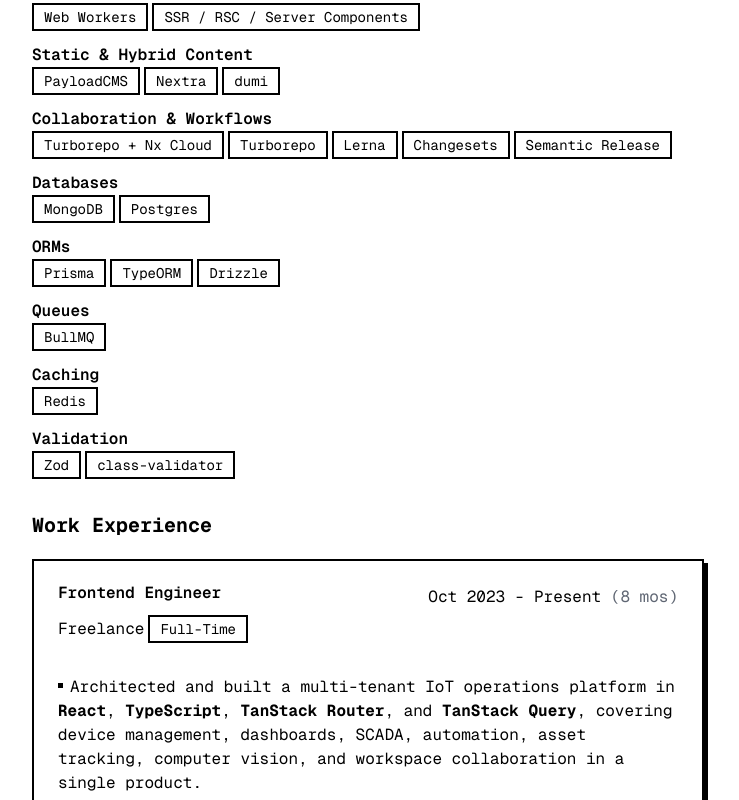
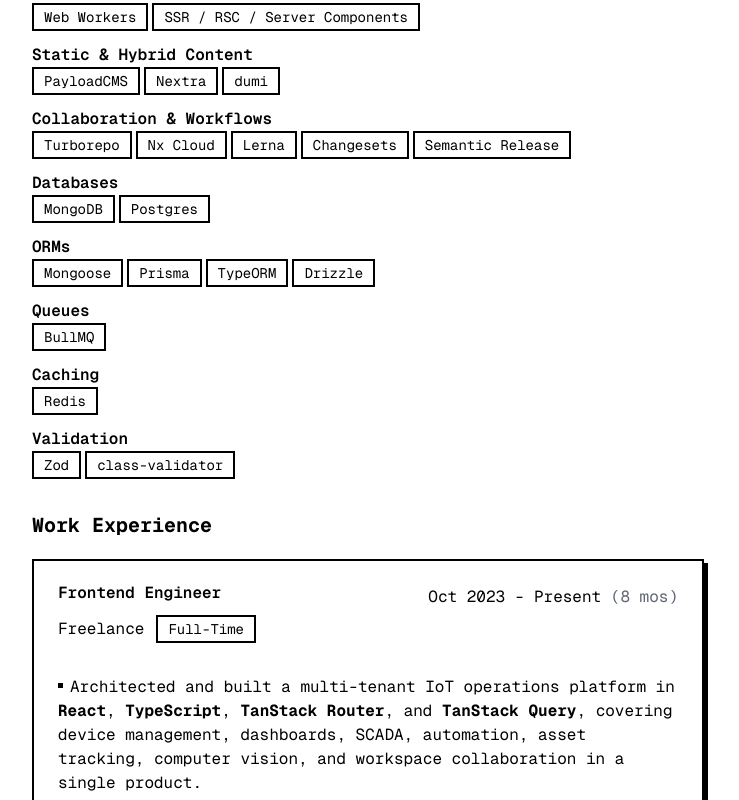
Before and after one commit to createdbymahmood/cv, a Next.js app: page / in a window 1280 px wide. Shown: the part 2000-2800 px from the top of the page, without its empty margins (272-1011 px from the left). Built offline with nearby package versions, Linux system fonts and the light colour scheme.

Commit message:
fix: update education details and refine skills section in resume

```diff
--- a/content/resume/profile.md
+++ b/content/resume/profile.md
@@ -15,7 +15,7 @@
     url: https://www.linkedin.com/in/createdbymahmood
     icon: LinkedIn
 education:
-  - school: IAUM
+  - school: Azad University
     degree: "Bachelor's degree/ Software Engineering"
     start: "2016"
     end: "2021"
@@ -174,8 +174,8 @@
 
 ### Collaboration & Workflows
 
-- Turborepo + Nx Cloud
 - Turborepo
+- Nx Cloud
 - Lerna
 - Changesets
 - Semantic Release
@@ -187,6 +187,7 @@
 
 ### ORMs
 
+- Mongoose
 - Prisma
 - TypeORM
 - Drizzle
--- a/src/app/page.tsx
+++ b/src/app/page.tsx
@@ -143,7 +143,7 @@
                     </div>
                   </div>
 
-                  <div className="inline-flex flex-wrap items-center justify-start gap-1 font-mono text-base leading-none">
+                  <div className="inline-flex flex-wrap items-center justify-start gap-x-3 gap-y-1 font-mono text-base leading-none">
                     <Href
                       className={cn("hover:underline", {
                         "pointer-events-none": !work.link,
```
